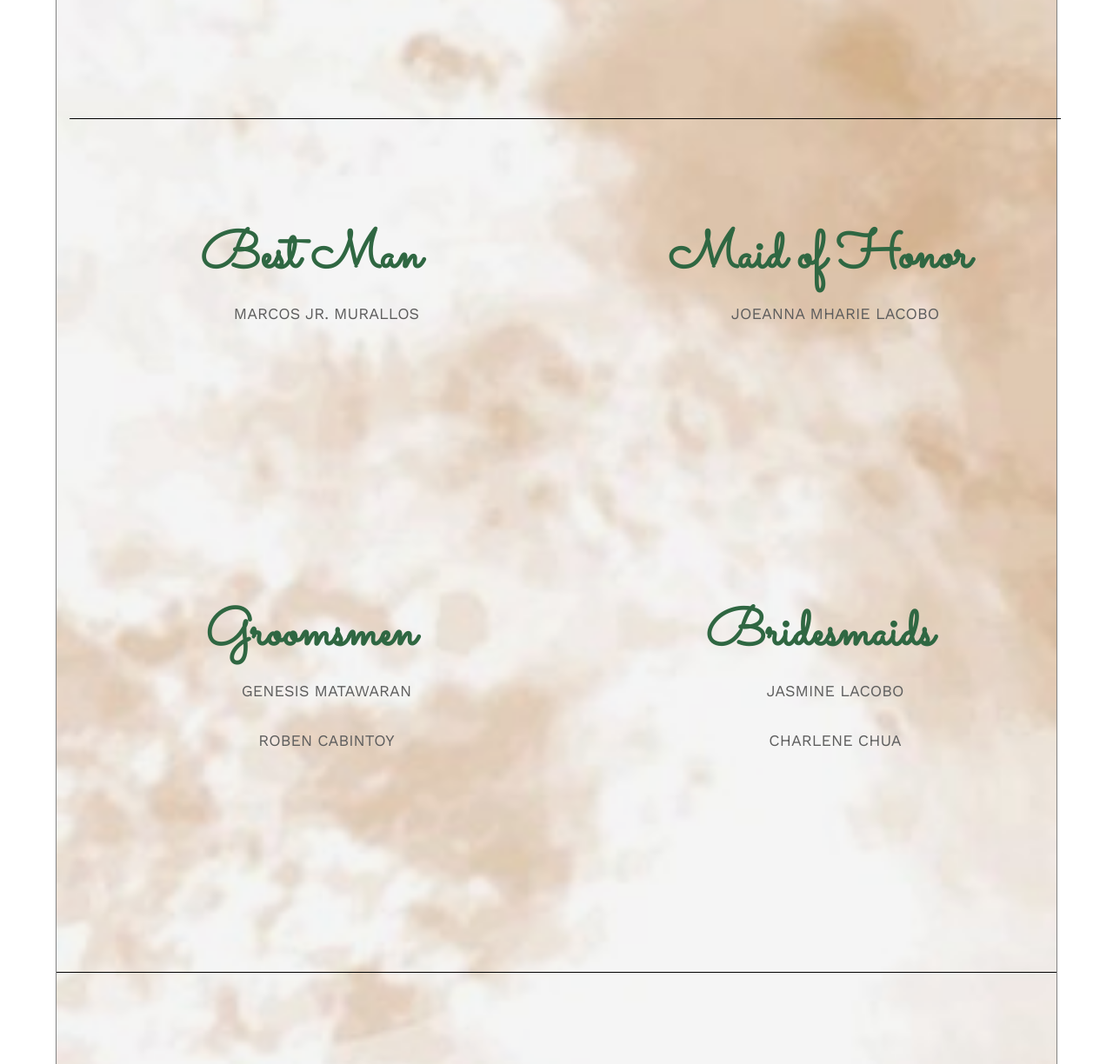
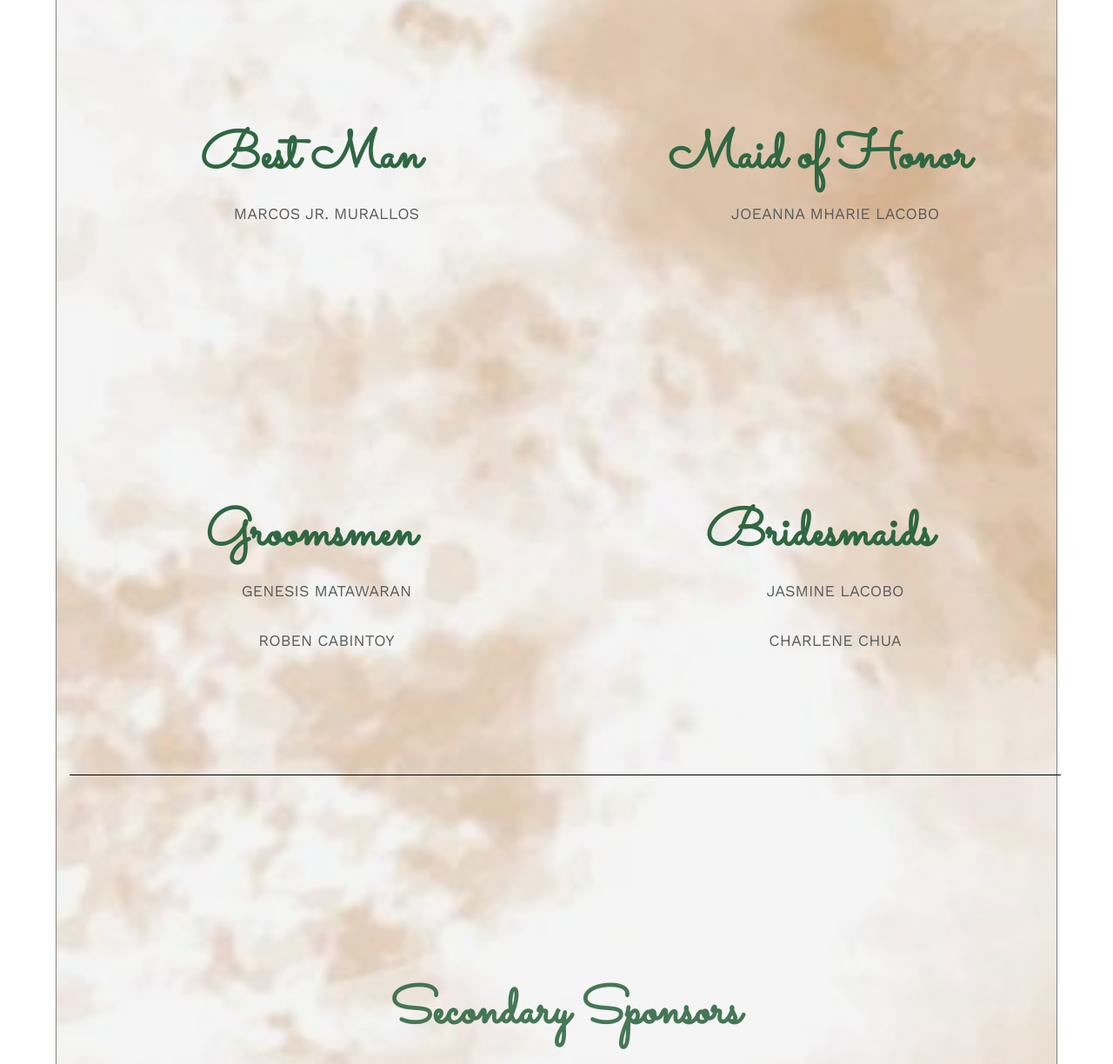
Before and after one commit to Mrk-Cstle/Marc-Joy-Wedding, a plain HTML site: page index.html in a window 1280 px wide. Shown: the part 3540-4764 px from the top of the page at 87% size. Drawn offline with nearby package versions, Linux system fonts and the light colour scheme.

Commit message:
additional

```diff
--- a/index.html
+++ b/index.html
@@ -283,7 +283,7 @@
 	<div id="fh5co-services" class="fh5co-section-gray">
 		<div class="container">
 
-<div style="border-bottom: black solid 1.5px; margin-bottom: 10%;" ></div>
+
 
 			<div class="row">
 				<div class="col-md-6 text-center">
@@ -365,7 +365,7 @@
 
 								</div>
 								<div class="feature-copy" style="margin-left: 15%;">
-									<h3>Charlene Chua</h3>
+									<h3>Charlene Chua</h3><br><br>
 
 								</div>
 							</div>
@@ -382,10 +382,10 @@
 				</div> -->
 			</div>
 
-
+			<div style="border-bottom: black solid 1.5px;"></div>
 		</div>
 	</div>
-	<div style="border-bottom: black solid 1.5px;"></div>
+
 	<div id="fh5co-services" class="fh5co-section-gray">
 		<div class="container">
 
```
